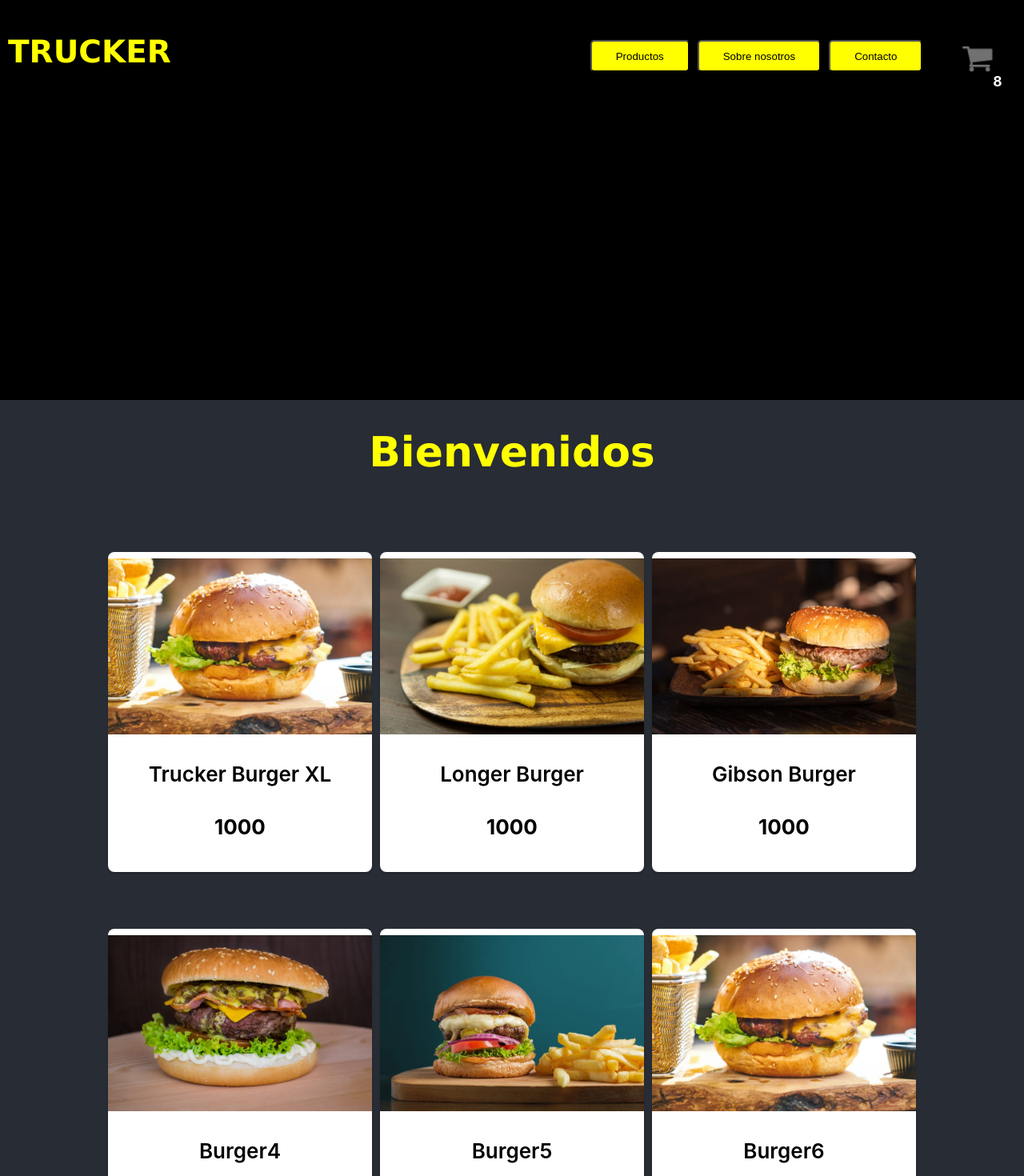
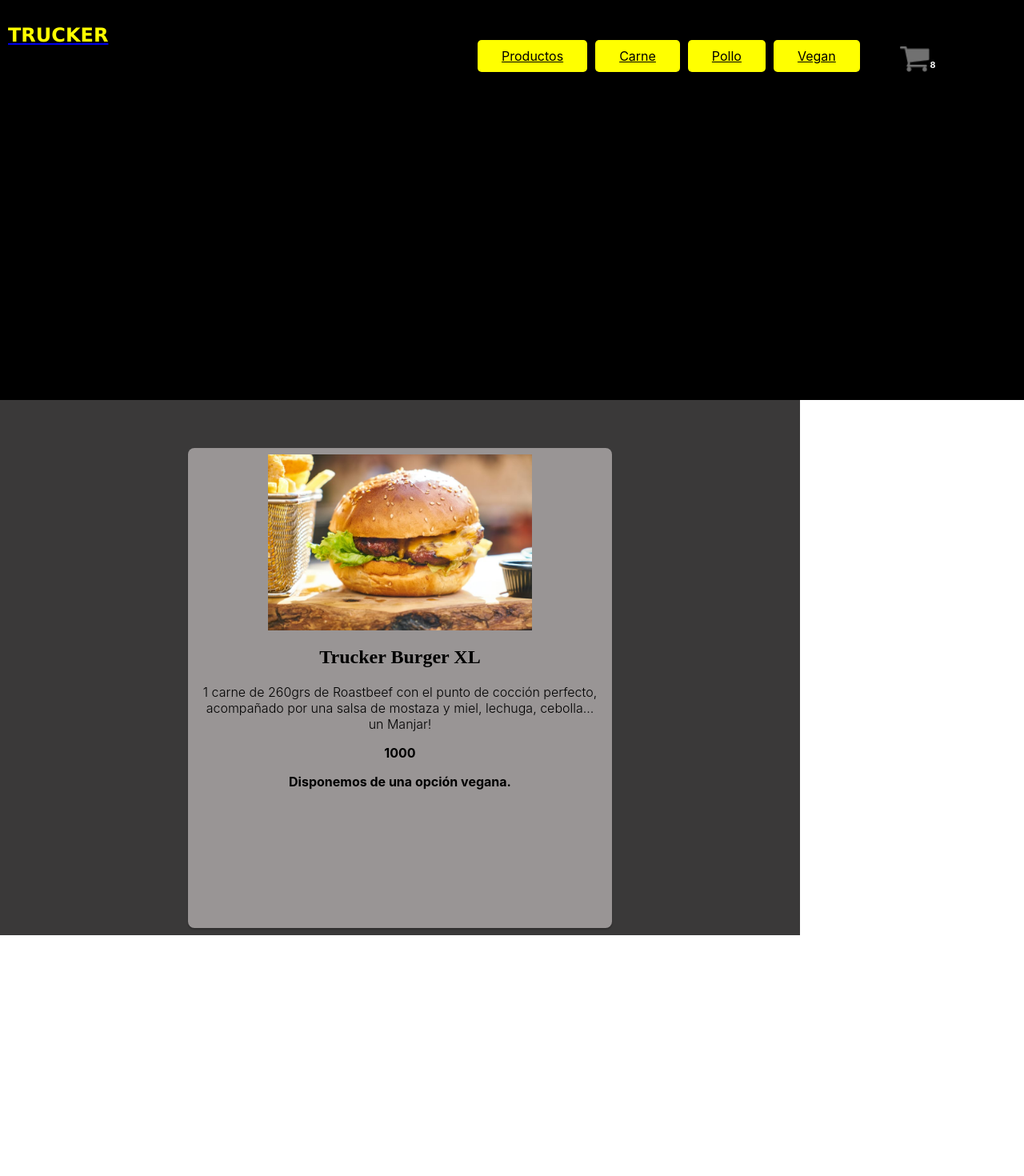
Before and after one commit to Ezequiel-Maldonado87/proyecto-coder-react, a React (Create React App) app: page /detail/1 in a window 1280 px wide. Shown: the top 1470 px of the page at 80% size. After the commit the page ends 1169 px from the top, so only its background shows below. Built offline with nearby package versions, Linux system fonts and the light colour scheme.

Commit message:
pre entrega

```diff
--- a/package.json
+++ b/package.json
@@ -8,6 +8,7 @@
     "@testing-library/user-event": "^13.5.0",
     "react": "^18.1.0",
     "react-dom": "^18.1.0",
+    "react-router-dom": "^6.3.0",
     "react-scripts": "5.0.1",
     "web-vitals": "^2.1.4"
   },
--- a/src/App.js
+++ b/src/App.js
@@ -4,16 +4,28 @@ import NavBar from './components/NavBar/NavBar';
 import ItemListContainer from './components/ItemListContainer/ItemlistContainer';
 import ItemCount from './components/ItemCount/ItemCount';
 import ItemDetailContainer from './components/ItemDetailContainer/ItemDetailContainer';
+import { BrowserRouter, Routes, Route } from 'react-router-dom'
+
 
 function App() {
   return (
     <div className="App">
-      <header className="App-header">
+      {/*<header className="App-header">
+        {/*<NavBar />*/}
+        {/*<ItemListContainer greeting="Bienvenidos"/>*/}
+        {/*<ItemCount initial="0" stock="10"/>
+        <ItemDetailContainer/>
+  </header>*/}
+
+      <BrowserRouter>
         <NavBar />
-        <ItemListContainer greeting="Bienvenidos"/>
-        <ItemCount initial="0" stock="10"/>
-        <ItemDetailContainer/>
-      </header>
+        <Routes>
+          <Route path='/' element={ <ItemListContainer greeting="Bienvenidos"/> }/>
+          <Route path='/categoria/:categoriaId' element={<ItemListContainer greeting="Categorias"/>}/>
+          <Route path='/detail/:productoId' element={<ItemDetailContainer/>}/>
+        </Routes>
+      </BrowserRouter>
+
     </div>
   );
 }
--- a/src/asyncmock.js
+++ b/src/asyncmock.js
@@ -5,7 +5,8 @@ const products = [
         precio: 1000,
         img: '/images/foto1.jpg',
         stock: 30,
-        descripcion: '1 carne de 260grs de Roastbeef con el punto de cocción perfecto, acompañado por una salsa de mostaza y miel, lechuga, cebolla... un Manjar!'
+        descripcion: '1 carne de 260grs de Roastbeef con el punto de cocción perfecto, acompañado por una salsa de mostaza y miel, lechuga, cebolla... un Manjar!',
+        categoria: 'Carne'
 
     },
     {
@@ -14,7 +15,8 @@ const products = [
         precio: 1000,
         img: '/images/foto2.jpg' ,
         stock: 30,
-        descripcion: 'Burger completa'
+        descripcion: 'Burger completa',
+        categoria: 'Carne'
 
     },
     {
@@ -23,7 +25,8 @@ const products = [
         precio: 1000,
         img:'/images/foto3.jpg',
         stock: 30,
-        descripcion: 'Burger completa'
+        descripcion: 'Burger completa',
+        categoria: 'Vegan'
 
     },
     {
@@ -32,7 +35,8 @@ const products = [
         precio: 1000,
         img: '/images/foto4.jpg' ,
         stock: 30,
-        descripcion: 'Burger completa'
+        descripcion: 'Burger completa',
+        categoria: 'Pollo'
 
     },
     {
@@ -41,7 +45,8 @@ const products = [
         precio: 1000,
         img: '/images/foto5.jpg',
         stock: 30,
-        descripcion: 'Burger completa'
+        descripcion: 'Burger completa',
+        categoria: 'Pollo'
 
     },
     {
@@ -50,7 +55,8 @@ const products = [
         precio: 1000,
         img: '/images/foto1.jpg',
         stock: 30,
-        descripcion: 'Burger completa'
+        descripcion: 'Burger completa',
+        categoria: 'Vegan'
 
     }
 ]
@@ -59,7 +65,7 @@ export const getProducts = () => {
     return new Promise((resolve) => {
         setTimeout(() => {
             resolve(products)
-        }, 2000)
+        }, 500)
     })
 }
 
@@ -70,3 +76,12 @@ export const getProduct = (id) => {
         }, 500)
     })
 }
+
+export const getProductsByCategoria = (categoriaId) =>{
+    return new Promise((resolve) => {
+        setTimeout(() => {
+            resolve(products.filter(prod => prod.categoria === categoriaId))
+        }, 500)
+    })
+
+}
--- a/src/components/Item/Item.js
+++ b/src/components/Item/Item.js
@@ -1,4 +1,5 @@
 import './Item.css'
+import { Link } from 'react-router-dom'
 
 const Item = ({nombre, precio, descripcion, img}) => {
     return (
@@ -8,6 +9,8 @@ const Item = ({nombre, precio, descripcion, img}) => {
             <div>
                 <h4>{nombre}</h4>
                 <span>{precio}</span>
+                <hr></hr>
+                <Link to={'/detail/:productoId'} className= 'botonNav'>Detalle</Link>
             </div>
         </div>
     )
--- a/src/components/ItemDetail/ItemDetail.js
+++ b/src/components/ItemDetail/ItemDetail.js
@@ -9,7 +9,7 @@ const ItemDetail = ({nombre,img,descripcion,precio}) => {
                 <h2>{nombre}</h2>
                 <p>{descripcion}</p>
                 <span>{precio}</span>
-                <p className='aclaracion'>Disponemos de la opción vegana.</p>
+                <p className='aclaracion'>Disponemos de una opción vegana.</p>
             </div>
         </div>
     )
--- a/src/components/ItemDetailContainer/ItemDetailContainer.js
+++ b/src/components/ItemDetailContainer/ItemDetailContainer.js
@@ -2,13 +2,18 @@ import './ItemDetailContainer.css'
 import { useState, useEffect } from "react"
 import { getProduct } from "../../asyncmock"
 import ItemDetail from "../ItemDetail/ItemDetail"
+import { useParams } from 'react-router-dom'
+
 
 const ItemDetailContainer = () => {
 
     const [product, setProduct] = useState ()
 
+    const {productoId} = useParams()
+
+
     useEffect(() => {
-        getProduct('1').then(response => {
+        getProduct(productoId).then(response => {
             setProduct(response)
         })
     }, [])
--- a/src/components/ItemListContainer/ItemlistContainer.js
+++ b/src/components/ItemListContainer/ItemlistContainer.js
@@ -1,15 +1,26 @@
 import {useState, useEffect} from 'react'
 import { getProducts } from "../../asyncmock"
 import ItemList from '../ItemList/ItemList'
+import { useParams } from 'react-router-dom'
+import { getProductsByCategoria } from '../../asyncmock'
 
 const ItemListContainer = (props) => {
 
     const [products, setProducts] = useState ([])
 
+    const {categoriaId} = useParams()
+
     useEffect(() => {
-        getProducts().then(response => {
-            setProducts(response)
-        })
+        if(!categoriaId) {
+            getProducts().then(response => {
+                setProducts(response)
+            })
+        } else{
+            getProductsByCategoria(categoriaId).then(response => {
+                setProducts(response)
+            })
+        }
+
     }, [])
 
     return(
--- a/src/components/NavBar/NavBar.css
+++ b/src/components/NavBar/NavBar.css
@@ -4,8 +4,6 @@
     display: flex;
     background-color: black;
     top: 0;
-
-
 }
 
 .titu{
--- a/src/components/NavBar/NavBar.js
+++ b/src/components/NavBar/NavBar.js
@@ -1,14 +1,20 @@
 import  './NavBar.css'
 import CartWidget from '../CartWidget/CartWidget'
+import { Link } from 'react-router-dom'
+
 
 const NavBar = () => {
     return (
         <nav className='nav1'>
-            <h1 className='titu'>TRUCKER</h1>
+            <Link to='/'>
+                <h1 className='titu'>TRUCKER</h1>
+            </Link>
             <div className='botonera'>
-                <button className= 'botonNav'>Productos</button>
-                <button className= 'botonNav'>Sobre nosotros</button>
-                <button className= 'botonNav'>Contacto</button>
+                {/*<button className= 'botonNav'>Productos</button>*/}
+                <Link to={'/'} className= 'botonNav'>Productos</Link>
+                <Link to={'/categoria/Carne'} className= 'botonNav'>Carne</Link>
+                <Link to={'/categoria/Pollo'} className= 'botonNav'>Pollo</Link>
+                <Link to={'/categoria/Vegan'} className= 'botonNav'>Vegan</Link>
                 <CartWidget cantidad="8"/>
             </div>
 
```
Also changed, not shown: 2 other files (tests, documents, lock files or other folders).
